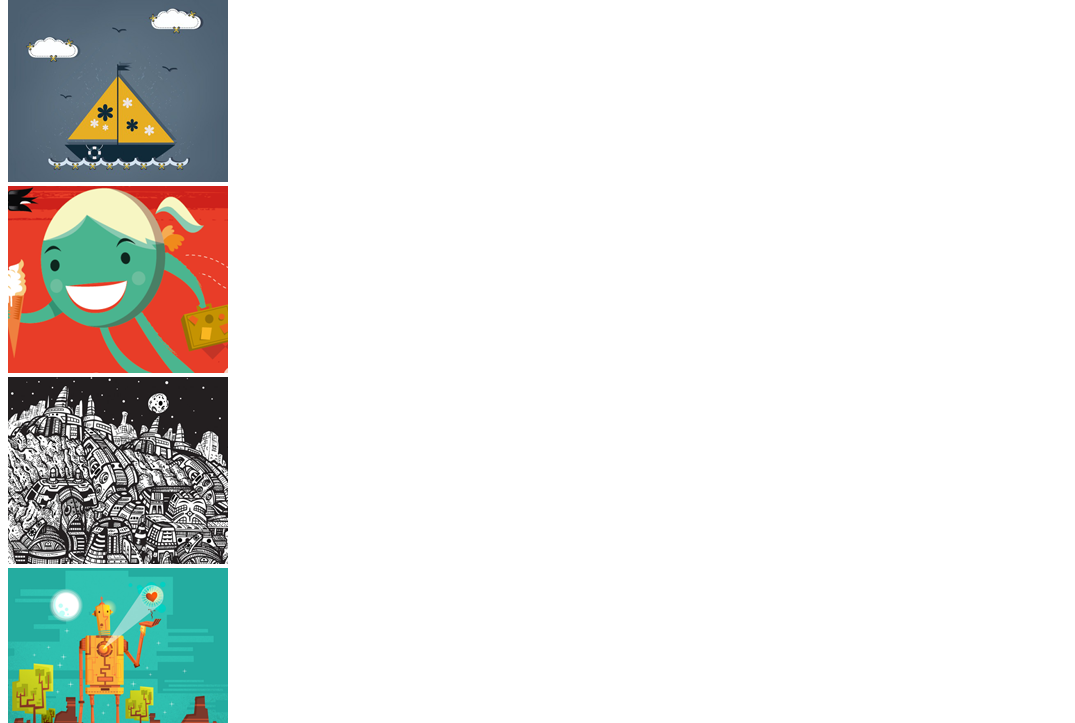
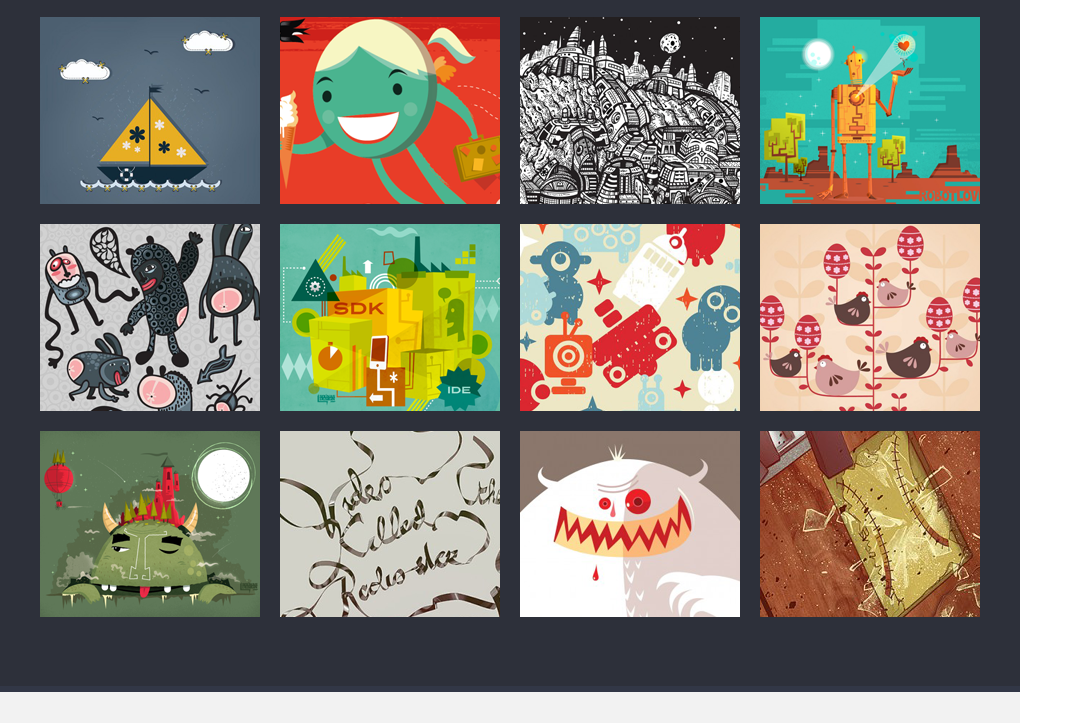
Before and after one commit to YanTomchik/singolo, a plain HTML site: page singolo2.html in a window 1280 px wide. Shown: the part 178-901 px from the top of the page, without its empty margins (0-1075 px from the left). Drawn offline with Linux system fonts and the light colour scheme.

Commit message:
fix: way to file

```diff
--- a/singolo2.html
+++ b/singolo2.html
@@ -4,7 +4,7 @@
     <meta charset="UTF-8">
     <meta name="viewport" content="width=device-width, initial-scale=1.0">
     <title>Singolo</title>
-    <link rel="stylesheet" href="css/style.css">
+    <link rel="stylesheet" href="./singolo2.css">
     <link href="https://fonts.googleapis.com/css?family=Lato:100,300,400,700,900&display=swap" rel="stylesheet">
 </head>
 <body>
```
